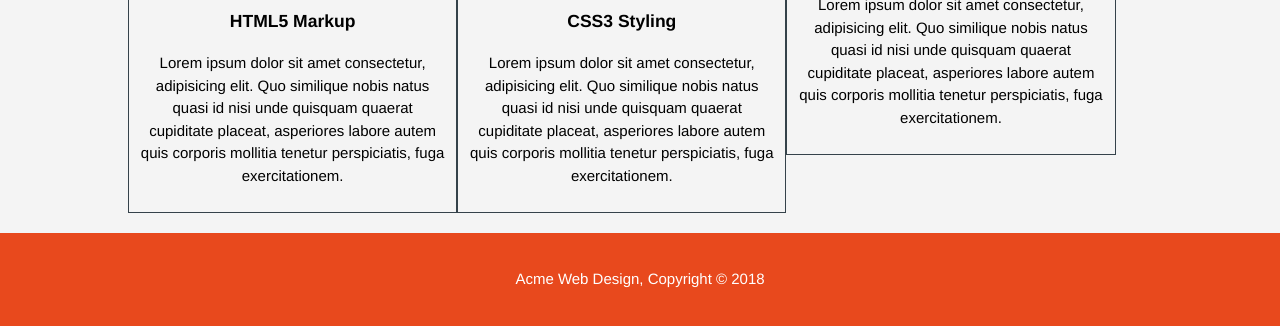
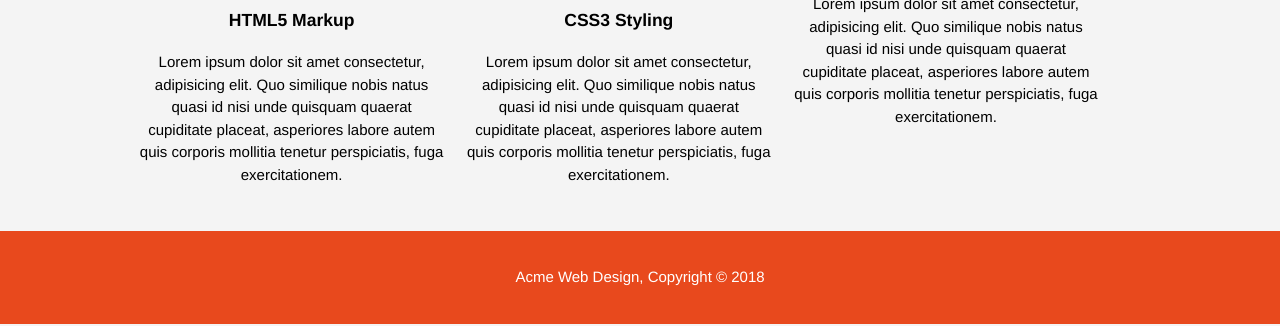
Before and after one commit to amitrana01/TraversyMedia-acme, a plain HTML site: page index.html in a window 1280 px wide. Shown: the part 741-1067 px from the top of the page. Drawn offline with Linux system fonts and the light colour scheme.

Commit message:
fix graphic box 1

```diff
--- a/css/style.css
+++ b/css/style.css
@@ -131,7 +131,6 @@ header a:hover{
   text-align: center;
   width: 30%;
   padding: 10px;
-  border: 1px solid #35424a;
 }
 
 #boxes .box img{
```
